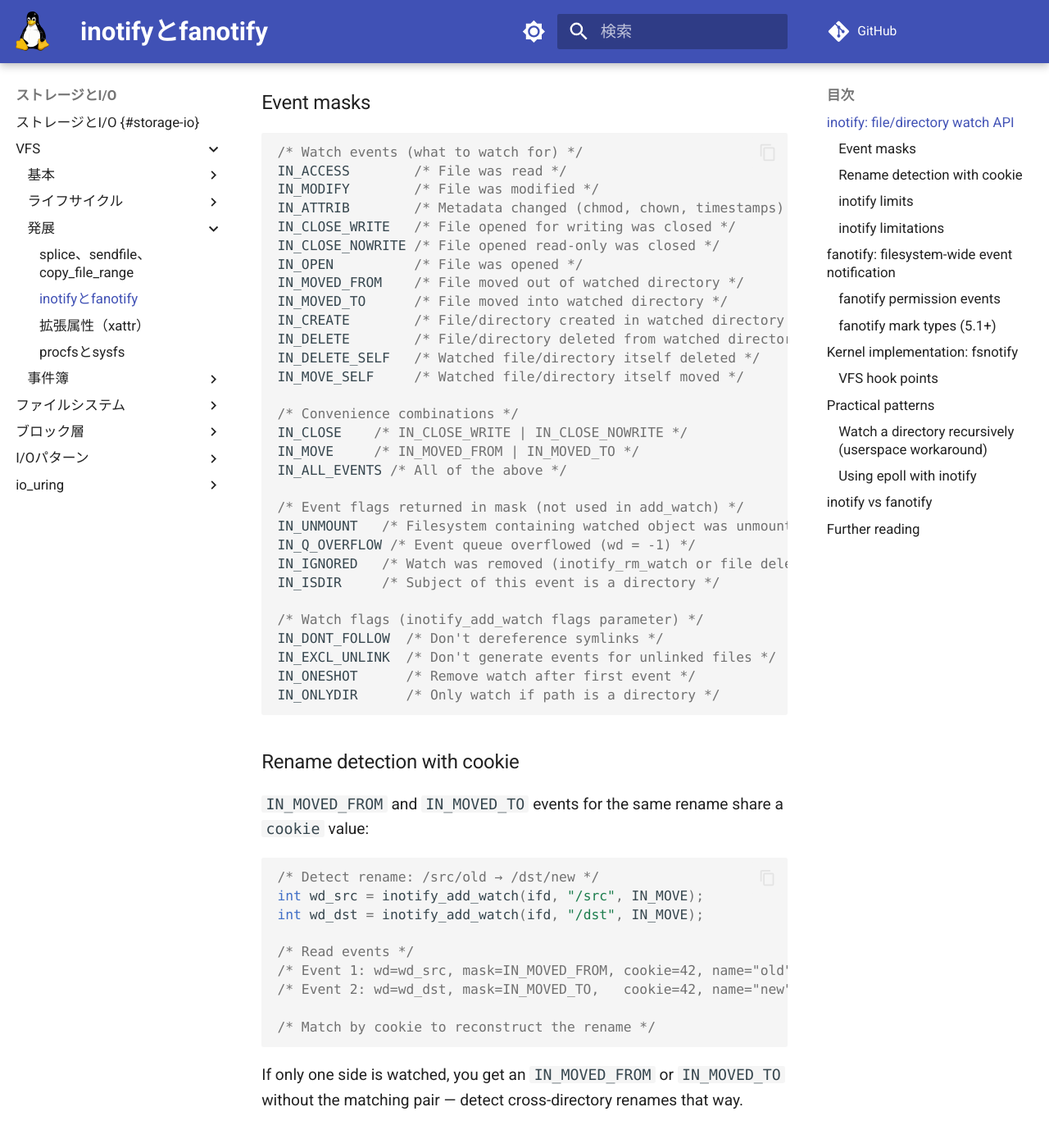
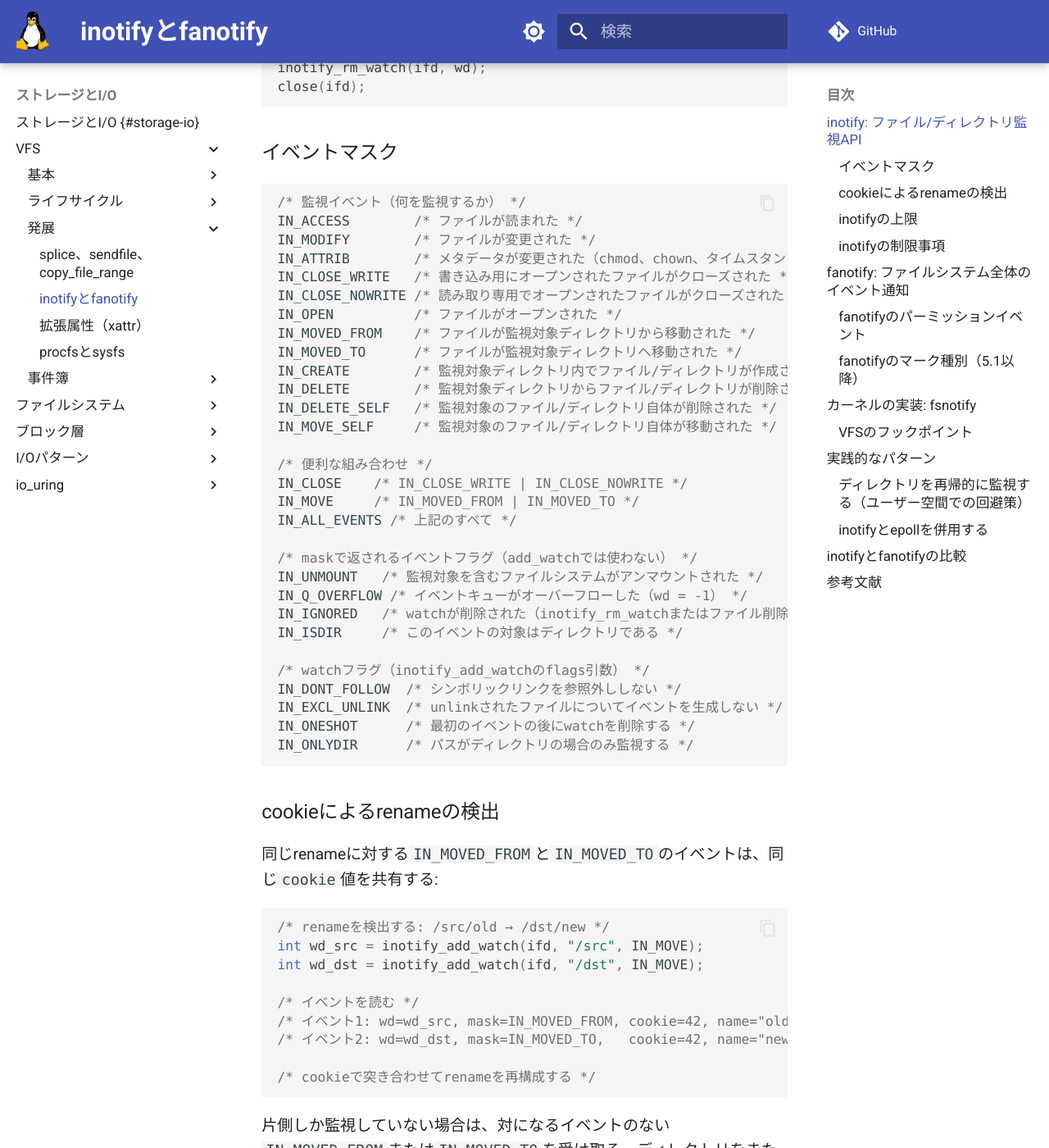
Before and after one commit to doguto/linux-kernel-internals-jp, an MkDocs documentation site: the page built from docs/vfs/inotify.md, in a window 1280 px wide and 1400 px high, scrolled down 1178 px. Shown: the whole window at 82% size. Built offline with MkDocs 1.6.1 and Material for MkDocs 9.7.7, drawn with Linux system fonts in a browser that asks for light colours; comment, search, counter and statistics services are not loaded; some of the changed text lies outside the part shown.

Commit message:
Translate vfs
Co-Authored-By: Claude Opus 5.5 <noreply@anthropic.com>
Claude-Session: https://claude.ai/code/session_01AWHKgLWNohvR9YE1v3L1Hd

````diff
--- a/docs/vfs/inotify.md
+++ b/docs/vfs/inotify.md
@@ -1,22 +1,22 @@
-# inotify and fanotify {#inotify-and-fanotify}
+# inotifyとfanotify {#inotify-and-fanotify}
 
-> Filesystem event notification: watching files and directories for changes
+> ファイルシステムのイベント通知: ファイルやディレクトリの変更を監視する
 
-## inotify: file/directory watch API {#inotify-filedirectory-watch-api}
+## inotify: ファイル/ディレクトリ監視API {#inotify-filedirectory-watch-api}
 
-`inotify` provides notifications when files or directories change. It was introduced in Linux 2.6.13 by Robert Love, based on earlier work by John McCutchan [(commit)](https://git.kernel.org/linus/0eeca28300df110bd6ed54b31193c83b87921443) [(LWN)](https://lwn.net/Articles/104343/), replacing the older **dnotify** mechanism which had a directory-only, signal-based interface. It's used by file managers, build systems, editors, and container runtimes.
+`inotify`は、ファイルやディレクトリが変更されたときに通知を提供する。John McCutchanによる以前の成果を基に、Robert LoveによってLinux 2.6.13で導入された[(commit)](https://git.kernel.org/linus/0eeca28300df110bd6ed54b31193c83b87921443) [(LWN)](https://lwn.net/Articles/104343/)。これは、ディレクトリ専用でシグナルベースのインターフェースを持っていた古い**dnotify**の仕組みを置き換えるものである。ファイルマネージャ、ビルドシステム、エディタ、コンテナランタイムで使われている。
 
 ```c
 #include <sys/inotify.h>
 
-/* 1. Create an inotify instance */
+/* 1. inotifyインスタンスを作成する */
 int ifd = inotify_init1(IN_NONBLOCK | IN_CLOEXEC);
 
-/* 2. Add a watch */
+/* 2. watchを追加する */
 int wd = inotify_add_watch(ifd, "/etc/nginx/nginx.conf",
                             IN_MODIFY | IN_CREATE | IN_DELETE);
 
-/* 3. Read events */
+/* 3. イベントを読む */
 char buf[4096] __attribute__((aligned(__alignof__(struct inotify_event))));
 ssize_t n = read(ifd, buf, sizeof(buf));
 
@@ -31,110 +31,110 @@ while (ptr < buf + n) {
     ptr += sizeof(*ev) + ev->len;
 }
 
-/* 4. Remove a watch */
+/* 4. watchを削除する */
 inotify_rm_watch(ifd, wd);
 close(ifd);
 ```
 
-### Event masks {#event-masks}
+### イベントマスク {#event-masks}
 
 ```c
-/* Watch events (what to watch for) */
-IN_ACCESS        /* File was read */
-IN_MODIFY        /* File was modified */
-IN_ATTRIB        /* Metadata changed (chmod, chown, timestamps) */
-IN_CLOSE_WRITE   /* File opened for writing was closed */
-IN_CLOSE_NOWRITE /* File opened read-only was closed */
-IN_OPEN          /* File was opened */
-IN_MOVED_FROM    /* File moved out of watched directory */
-IN_MOVED_TO      /* File moved into watched directory */
-IN_CREATE        /* File/directory created in watched directory */
-IN_DELETE        /* File/directory deleted from watched directory */
-IN_DELETE_SELF   /* Watched file/directory itself deleted */
-IN_MOVE_SELF     /* Watched file/directory itself moved */
+/* 監視イベント（何を監視するか） */
+IN_ACCESS        /* ファイルが読まれた */
+IN_MODIFY        /* ファイルが変更された */
+IN_ATTRIB        /* メタデータが変更された（chmod、chown、タイムスタンプ） */
+IN_CLOSE_WRITE   /* 書き込み用にオープンされたファイルがクローズされた */
+IN_CLOSE_NOWRITE /* 読み取り専用でオープンされたファイルがクローズされた */
+IN_OPEN          /* ファイルがオープンされた */
+IN_MOVED_FROM    /* ファイルが監視対象ディレクトリから移動された */
+IN_MOVED_TO      /* ファイルが監視対象ディレクトリへ移動された */
+IN_CREATE        /* 監視対象ディレクトリ内でファイル/ディレクトリが作成された */
+IN_DELETE        /* 監視対象ディレクトリからファイル/ディレクトリが削除された */
+IN_DELETE_SELF   /* 監視対象のファイル/ディレクトリ自体が削除された */
+IN_MOVE_SELF     /* 監視対象のファイル/ディレクトリ自体が移動された */
 
-/* Convenience combinations */
+/* 便利な組み合わせ */
 IN_CLOSE    /* IN_CLOSE_WRITE | IN_CLOSE_NOWRITE */
 IN_MOVE     /* IN_MOVED_FROM | IN_MOVED_TO */
-IN_ALL_EVENTS /* All of the above */
+IN_ALL_EVENTS /* 上記のすべて */
 
-/* Event flags returned in mask (not used in add_watch) */
-IN_UNMOUNT   /* Filesystem containing watched object was unmounted */
-IN_Q_OVERFLOW /* Event queue overflowed (wd = -1) */
-IN_IGNORED   /* Watch was removed (inotify_rm_watch or file deleted) */
-IN_ISDIR     /* Subject of this event is a directory */
+/* maskで返されるイベントフラグ（add_watchでは使わない） */
+IN_UNMOUNT   /* 監視対象を含むファイルシステムがアンマウントされた */
+IN_Q_OVERFLOW /* イベントキューがオーバーフローした（wd = -1） */
+IN_IGNORED   /* watchが削除された（inotify_rm_watchまたはファイル削除） */
+IN_ISDIR     /* このイベントの対象はディレクトリである */
 
-/* Watch flags (inotify_add_watch flags parameter) */
-IN_DONT_FOLLOW  /* Don't dereference symlinks */
-IN_EXCL_UNLINK  /* Don't generate events for unlinked files */
-IN_ONESHOT      /* Remove watch after first event */
-IN_ONLYDIR      /* Only watch if path is a directory */
+/* watchフラグ（inotify_add_watchのflags引数） */
+IN_DONT_FOLLOW  /* シンボリックリンクを参照外ししない */
+IN_EXCL_UNLINK  /* unlinkされたファイルについてイベントを生成しない */
+IN_ONESHOT      /* 最初のイベントの後にwatchを削除する */
+IN_ONLYDIR      /* パスがディレクトリの場合のみ監視する */
 ```
 
-### Rename detection with cookie {#rename-detection-with-cookie}
+### cookieによるrenameの検出 {#rename-detection-with-cookie}
 
-`IN_MOVED_FROM` and `IN_MOVED_TO` events for the same rename share a `cookie` value:
+同じrenameに対する`IN_MOVED_FROM`と`IN_MOVED_TO`のイベントは、同じ`cookie`値を共有する:
 
 ```c
-/* Detect rename: /src/old → /dst/new */
+/* renameを検出する: /src/old → /dst/new */
 int wd_src = inotify_add_watch(ifd, "/src", IN_MOVE);
 int wd_dst = inotify_add_watch(ifd, "/dst", IN_MOVE);
 
-/* Read events */
-/* Event 1: wd=wd_src, mask=IN_MOVED_FROM, cookie=42, name="old" */
-/* Event 2: wd=wd_dst, mask=IN_MOVED_TO,   cookie=42, name="new" */
+/* イベントを読む */
+/* イベント1: wd=wd_src, mask=IN_MOVED_FROM, cookie=42, name="old" */
+/* イベント2: wd=wd_dst, mask=IN_MOVED_TO,   cookie=42, name="new" */
 
-/* Match by cookie to reconstruct the rename */
+/* cookieで突き合わせてrenameを再構成する */
 ```
 
-If only one side is watched, you get an `IN_MOVED_FROM` or `IN_MOVED_TO` without the matching pair — detect cross-directory renames that way.
+片側しか監視していない場合は、対になるイベントのない`IN_MOVED_FROM`または`IN_MOVED_TO`を受け取る。ディレクトリをまたぐrenameはこの方法で検出できる。
 
-### inotify limits {#inotify-limits}
+### inotifyの上限 {#inotify-limits}
 
 ```bash
-# Maximum number of inotify instances per user
-cat /proc/sys/fs/inotify/max_user_instances  # default: 128
+# ユーザーごとのinotifyインスタンスの最大数
+cat /proc/sys/fs/inotify/max_user_instances  # デフォルト: 128
 
-# Maximum number of watches per instance
-cat /proc/sys/fs/inotify/max_user_watches    # default: 8192
+# インスタンスごとのwatchの最大数
+cat /proc/sys/fs/inotify/max_user_watches    # デフォルト: 8192
 
-# Maximum queue length (events before IN_Q_OVERFLOW)
-cat /proc/sys/fs/inotify/max_queued_events   # default: 16384
+# キューの最大長（IN_Q_OVERFLOWになるまでのイベント数）
+cat /proc/sys/fs/inotify/max_queued_events   # デフォルト: 16384
 
-# Increase for large codebases (e.g., webpack, VS Code):
+# 大規模なコードベース向けに増やす（例: webpack、VS Code）:
 echo 524288 | sudo tee /proc/sys/fs/inotify/max_user_watches
 ```
 
-### inotify limitations {#inotify-limitations}
+### inotifyの制限事項 {#inotify-limitations}
 
-- **Recursive watching**: inotify does not watch subdirectories automatically — you must add a watch for each directory
-- **No event for the watcher itself**: if the watched directory is deleted, you get `IN_DELETE_SELF` but cannot watch the replacement
-- **Network filesystems**: inotify may not work on NFS, CIFS (depends on server support)
-- **Overflow loses events**: `IN_Q_OVERFLOW` tells you events were dropped but not which ones
+- **再帰的な監視**: inotifyはサブディレクトリを自動的には監視しない。ディレクトリごとにwatchを追加しなければならない
+- **監視者自身のイベントがない**: 監視対象のディレクトリが削除されると`IN_DELETE_SELF`を受け取るが、置き換えられたディレクトリを監視することはできない
+- **ネットワークファイルシステム**: inotifyはNFSやCIFSでは動作しないことがある（サーバーのサポートに依存する）
+- **オーバーフローでイベントが失われる**: `IN_Q_OVERFLOW`はイベントが破棄されたことを伝えるが、どのイベントかは伝えない
 
-## fanotify: filesystem-wide event notification {#fanotify-filesystem-wide-event-notification}
+## fanotify: ファイルシステム全体のイベント通知 {#fanotify-filesystem-wide-event-notification}
 
-`fanotify` was introduced in Linux 2.6.36 by Eric Paris at Red Hat [(commit)](https://git.kernel.org/linus/ff0b16a9850e8a240ad59e10b0a1291a8fcf7cbc) and fully enabled in Linux 2.6.37. It is a superset of inotify with additional capabilities:
+`fanotify`は、Red HatのEric ParisによってLinux 2.6.36で導入され[(commit)](https://git.kernel.org/linus/ff0b16a9850e8a240ad59e10b0a1291a8fcf7cbc)、Linux 2.6.37で完全に有効化された。これはinotifyの上位集合であり、次の追加機能を持つ:
 
-- Watch entire mount points, not just individual files/dirs
-- Receive the file descriptor of the changed file (open for reading)
-- **Permission events**: intercept access and deny it (used by AV scanners)
-- Watch for filesystem-wide changes (all files on a mount)
+- 個々のファイル/ディレクトリだけでなく、マウントポイント全体を監視する
+- 変更されたファイルのファイルディスクリプタ（読み取り用にオープン済み）を受け取る
+- **パーミッションイベント**: アクセスを横取りして拒否する（アンチウイルススキャナが使用）
+- ファイルシステム全体の変更（マウント上のすべてのファイル）を監視する
 
 ```c
 #include <sys/fanotify.h>
 #include <fcntl.h>
 
-/* Create fanotify instance: requires CAP_SYS_ADMIN for some flags */
+/* fanotifyインスタンスを作成する: 一部のフラグにはCAP_SYS_ADMINが必要 */
 int fan = fanotify_init(FAN_CLOEXEC | FAN_CLASS_NOTIF,
                          O_RDONLY | O_LARGEFILE);
 
-/* Watch an entire mount point */
+/* マウントポイント全体を監視する */
 fanotify_mark(fan, FAN_MARK_ADD | FAN_MARK_MOUNT,
               FAN_OPEN | FAN_CLOSE_WRITE | FAN_MODIFY,
               AT_FDCWD, "/home");
 
-/* Read events */
+/* イベントを読む */
 struct fanotify_event_metadata buf[10];
 ssize_t n = read(fan, buf, sizeof(buf));
 
@@ -143,10 +143,10 @@ for (struct fanotify_event_metadata *m = buf;
      m = FAN_EVENT_NEXT(m, n)) {
 
     if (m->fd == FAN_NOFD)
-        continue;  /* overflow or error event */
+        continue;  /* オーバーフローまたはエラーのイベント */
 
-    /* m->fd is a readable fd to the changed file */
-    /* Read /proc/self/fd/N to get the path: */
+    /* m->fdは変更されたファイルへの読み取り可能なfd */
+    /* パスを得るには /proc/self/fd/N を読む: */
     char path[PATH_MAX];
     char fdpath[64];
     snprintf(fdpath, sizeof(fdpath), "/proc/self/fd/%d", m->fd);
@@ -155,14 +155,14 @@ for (struct fanotify_event_metadata *m = buf;
     printf("pid=%d fd=%d mask=%llx path=%s\n",
            m->pid, m->fd, m->mask, path);
 
-    close(m->fd);  /* MUST close each event fd */
+    close(m->fd);  /* 各イベントのfdは必ずクローズすること */
 }
 ```
 
-### fanotify permission events {#fanotify-permission-events}
+### fanotifyのパーミッションイベント {#fanotify-permission-events}
 
 ```c
-/* Permission events: intercept and allow/deny access */
+/* パーミッションイベント: アクセスを横取りして許可/拒否する */
 int fan = fanotify_init(FAN_CLOEXEC | FAN_CLASS_CONTENT,
                          O_RDONLY | O_LARGEFILE);
 
@@ -170,57 +170,57 @@ fanotify_mark(fan, FAN_MARK_ADD | FAN_MARK_MOUNT,
               FAN_OPEN_PERM | FAN_ACCESS_PERM,
               AT_FDCWD, "/restricted");
 
-/* Read a permission event */
+/* パーミッションイベントを読む */
 struct fanotify_event_metadata ev;
 read(fan, &ev, sizeof(ev));
 
-/* Inspect the file (ev.fd is open for reading) */
-/* ... check if access should be allowed ... */
+/* ファイルを検査する（ev.fdは読み取り用にオープン済み） */
+/* ... アクセスを許可すべきか確認する ... */
 
-/* Respond: allow or deny */
+/* 応答する: 許可または拒否 */
 struct fanotify_response resp = {
     .fd       = ev.fd,
-    .response = FAN_ALLOW,  /* or FAN_DENY */
+    .response = FAN_ALLOW,  /* またはFAN_DENY */
 };
 write(fan, &resp, sizeof(resp));
 close(ev.fd);
 ```
 
-`FAN_CLASS_CONTENT` (for `FAN_OPEN_PERM` etc.) requires `CAP_SYS_ADMIN`. This is how antivirus software (like ClamAV's `clamonacc`) implements on-access scanning on Linux.
+`FAN_CLASS_CONTENT`（`FAN_OPEN_PERM`などのため）には`CAP_SYS_ADMIN`が必要である。アンチウイルスソフトウェア（ClamAVの`clamonacc`など）は、この方法でLinux上のオンアクセススキャンを実装している。
 
-### fanotify mark types (5.1+) {#fanotify-mark-types-51}
+### fanotifyのマーク種別（5.1以降） {#fanotify-mark-types-51}
 
 ```c
-/* Mark an individual filesystem object (5.1+) */
+/* 個々のファイルシステムオブジェクトにマークする（5.1以降） */
 fanotify_mark(fan, FAN_MARK_ADD | FAN_MARK_FILESYSTEM,
               FAN_CREATE | FAN_DELETE | FAN_RENAME,
               AT_FDCWD, "/");
-/* Watches all creates/deletes/renames on entire filesystem */
+/* ファイルシステム全体のすべての作成/削除/renameを監視する */
 
-/* FAN_RENAME event includes both source and dest info (5.17+) */
-/* FAN_REPORT_FID: report file ID instead of fd (avoids fd leak) */
+/* FAN_RENAMEイベントは移動元と移動先の両方の情報を含む（5.17以降） */
+/* FAN_REPORT_FID: fdの代わりにファイルIDを報告する（fdのリークを避ける） */
 int fan = fanotify_init(FAN_CLASS_NOTIF | FAN_REPORT_FID, 0);
 ```
 
-## Kernel implementation: fsnotify {#kernel-implementation-fsnotify}
+## カーネルの実装: fsnotify {#kernel-implementation-fsnotify}
 
-Both `inotify` and `fanotify` are built on top of `fsnotify`, a generic filesystem notification framework:
+`inotify`と`fanotify`はどちらも、汎用のファイルシステム通知フレームワークである`fsnotify`の上に構築されている:
 
 ```c
 /* include/linux/fsnotify_backend.h */
 struct fsnotify_group {
-    /* One per inotify/fanotify instance */
+    /* inotify/fanotifyのインスタンスごとに1つ */
     struct list_head        marks_list;
     const struct fsnotify_ops *ops;
     struct mutex            notification_mutex;
-    struct list_head        notification_list; /* pending events */
+    struct list_head        notification_list; /* 保留中のイベント */
     wait_queue_head_t       notification_waitq;
     atomic_t                num_marks;
-    u32                     mask;  /* aggregated event mask */
+    u32                     mask;  /* 集約されたイベントマスク */
 };
 
 struct fsnotify_mark {
-    /* Attached to: inode, mount point, or filesystem */
+    /* 付与先: inode、マウントポイント、またはファイルシステム */
     __u32 mask;
     union {
         struct inode    *inode;
@@ -231,32 +231,32 @@ struct fsnotify_mark {
 };
 ```
 
-When a VFS operation occurs (e.g., `vfs_write`):
+VFS操作（例: `vfs_write`）が発生すると:
 
 ```c
 /* fs/notify/fsnotify.c */
 int fsnotify(struct inode *inode, __u32 mask, const void *data, int data_type,
              const struct qstr *file_name, u32 cookie)
 {
-    /* Called from VFS hooks after each operation */
+    /* 各操作の後にVFSフックから呼ばれる */
 
-    /* Walk marks on this inode */
+    /* このinode上のマークを走査する */
     hlist_for_each_entry(mark, &inode->i_fsnotify_marks, obj_list) {
         if (mark->mask & mask) {
-            /* Deliver event to this group (inotify or fanotify) */
+            /* このグループ（inotifyまたはfanotify）にイベントを配送する */
             mark->group->ops->handle_event(mark->group, mark, inode,
                                             mask, data, ...);
         }
     }
 }
 
-/* Called from: */
+/* 呼び出し元: */
 /* vfs_write → file_update_time → fsnotify(IN_MODIFY) */
 /* vfs_unlink → fsnotify_unlink → fsnotify(IN_DELETE) */
 /* security_inode_rename → fsnotify_rename */
 ```
 
-### VFS hook points {#vfs-hook-points}
+### VFSのフックポイント {#vfs-hook-points}
 
 ```c
 /* fs/attr.c */
@@ -277,16 +277,16 @@ int vfs_rename(...)
 {
     /* ... */
     fsnotify_move(old_dir, new_dir, old_name, new_name, ...);
-    /* → IN_MOVED_FROM + IN_MOVED_TO with shared cookie */
+    /* → 共通のcookieを持つIN_MOVED_FROM + IN_MOVED_TO */
 }
 ```
 
-## Practical patterns {#practical-patterns}
+## 実践的なパターン {#practical-patterns}
 
-### Watch a directory recursively (userspace workaround) {#watch-a-directory-recursively-userspace-workaround}
+### ディレクトリを再帰的に監視する（ユーザー空間での回避策） {#watch-a-directory-recursively-userspace-workaround}
 
 ```c
-/* inotify has no recursive mode — must add watches manually */
+/* inotifyには再帰モードがない — watchを手動で追加しなければならない */
 void watch_recursive(int ifd, const char *path) {
     int wd = inotify_add_watch(ifd, path, IN_ALL_EVENTS);
 
@@ -303,13 +303,13 @@ void watch_recursive(int ifd, const char *path) {
     closedir(dir);
 }
 
-/* When IN_CREATE | IN_ISDIR arrives: add a new watch for the new subdir */
+/* IN_CREATE | IN_ISDIR が届いたら: 新しいサブディレクトリに新しいwatchを追加する */
 ```
 
-### Using epoll with inotify {#using-epoll-with-inotify}
+### inotifyとepollを併用する {#using-epoll-with-inotify}
 
 ```c
-/* inotify fd integrates with epoll */
+/* inotifyのfdはepollと統合できる */
 int epfd = epoll_create1(0);
 struct epoll_event ev = {
     .events  = EPOLLIN,
@@ -317,33 +317,33 @@ struct epoll_event ev = {
 };
 epoll_ctl(epfd, EPOLL_CTL_ADD, ifd, &ev);
 
-/* Event loop */
+/* イベントループ */
 struct epoll_event evs[16];
 int n = epoll_wait(epfd, evs, 16, -1);
 for (int i = 0; i < n; i++) {
     if (evs[i].data.fd == ifd) {
-        /* Read inotify events */
+        /* inotifyのイベントを読む */
     }
 }
 ```
 
-## inotify vs fanotify {#inotify-vs-fanotify}
+## inotifyとfanotifyの比較 {#inotify-vs-fanotify}
 
-| Feature | inotify | fanotify |
+| 機能 | inotify | fanotify |
 |---------|---------|---------|
-| Watch granularity | File or directory | File, mount, filesystem |
-| Recursive | No (userspace workaround) | Yes (FAN_MARK_MOUNT) |
-| Event fd for changed file | No | Yes |
-| Permission events | No | Yes (FAN_CLASS_CONTENT) |
-| Network filesystems | Limited | Better support |
-| Privileges required | None | CAP_SYS_ADMIN for some |
-| Rename tracking | Cookie-based | FAN_RENAME (5.17+) |
-| Typical use | Build systems, editors | AV scanning, audit |
+| 監視の粒度 | ファイルまたはディレクトリ | ファイル、マウント、ファイルシステム |
+| 再帰 | なし（ユーザー空間での回避策） | あり（FAN_MARK_MOUNT） |
+| 変更されたファイルのイベントfd | なし | あり |
+| パーミッションイベント | なし | あり（FAN_CLASS_CONTENT） |
+| ネットワークファイルシステム | 限定的 | より良いサポート |
+| 必要な権限 | なし | 一部はCAP_SYS_ADMIN |
+| renameの追跡 | cookieベース | FAN_RENAME（5.17以降） |
+| 典型的な用途 | ビルドシステム、エディタ | アンチウイルススキャン、監査 |
 
-## Further reading {#further-reading}
+## 参考文献 {#further-reading}
 
-- [VFS Objects](vfs-objects.md) — inodes and dentries that receive events
-- [File Operations](file-ops.md) — VFS hooks that trigger fsnotify
-- [IPC: Signals](../ipc/signals.md) — `SIGEV_SIGNAL` delivery for fanotify
-- `fs/notify/` — fsnotify, inotify, and fanotify implementation
-- `include/linux/fsnotify.h` — fsnotify hook declarations
+- [VFSオブジェクト](vfs-objects.md) — イベントを受け取るinodeとdentry
+- [ファイル操作](file-ops.md) — fsnotifyを起動するVFSフック
+- [IPC: シグナル](../ipc/signals.md) — fanotifyのための`SIGEV_SIGNAL`配送
+- `fs/notify/` — fsnotify、inotify、fanotifyの実装
+- `include/linux/fsnotify.h` — fsnotifyフックの宣言
````
